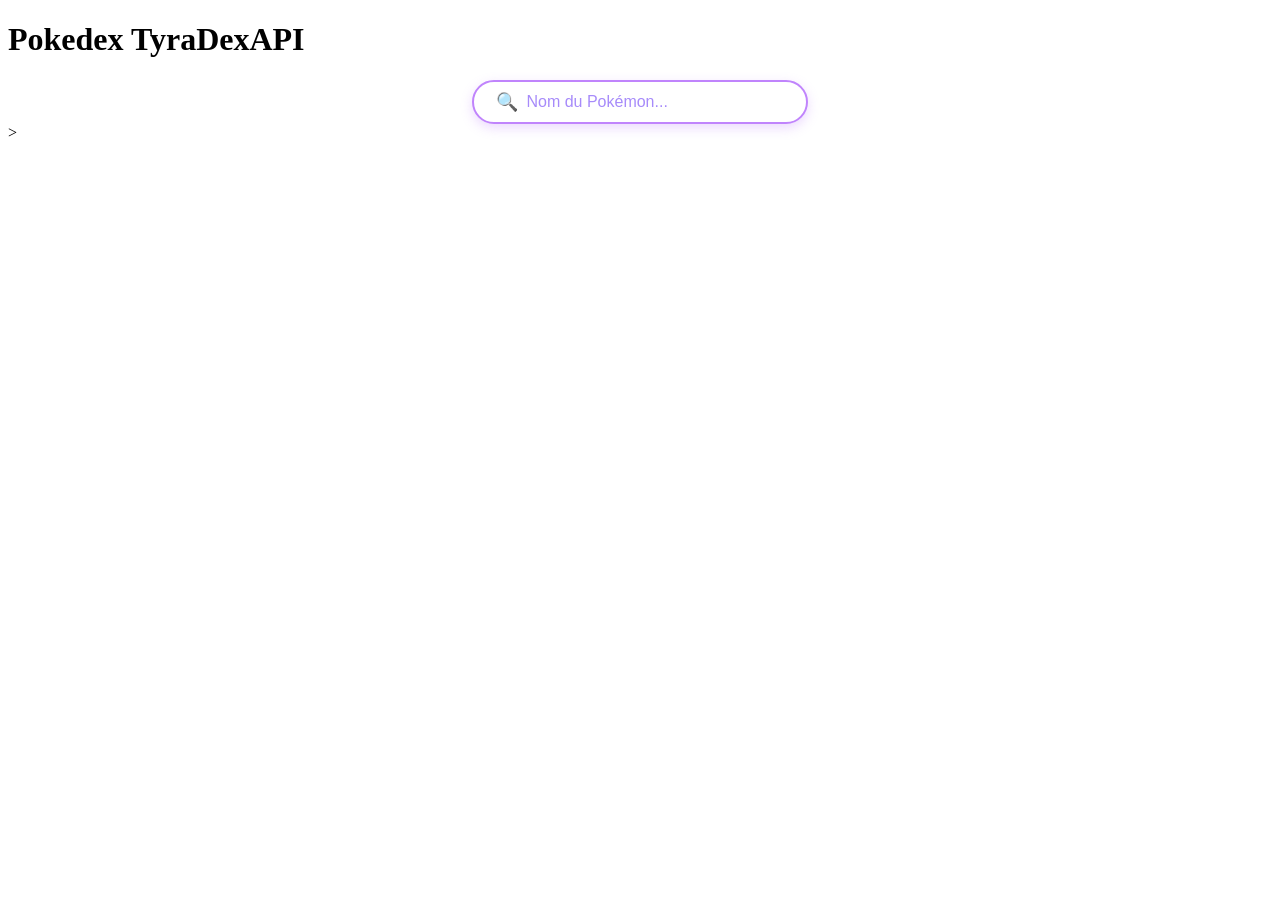
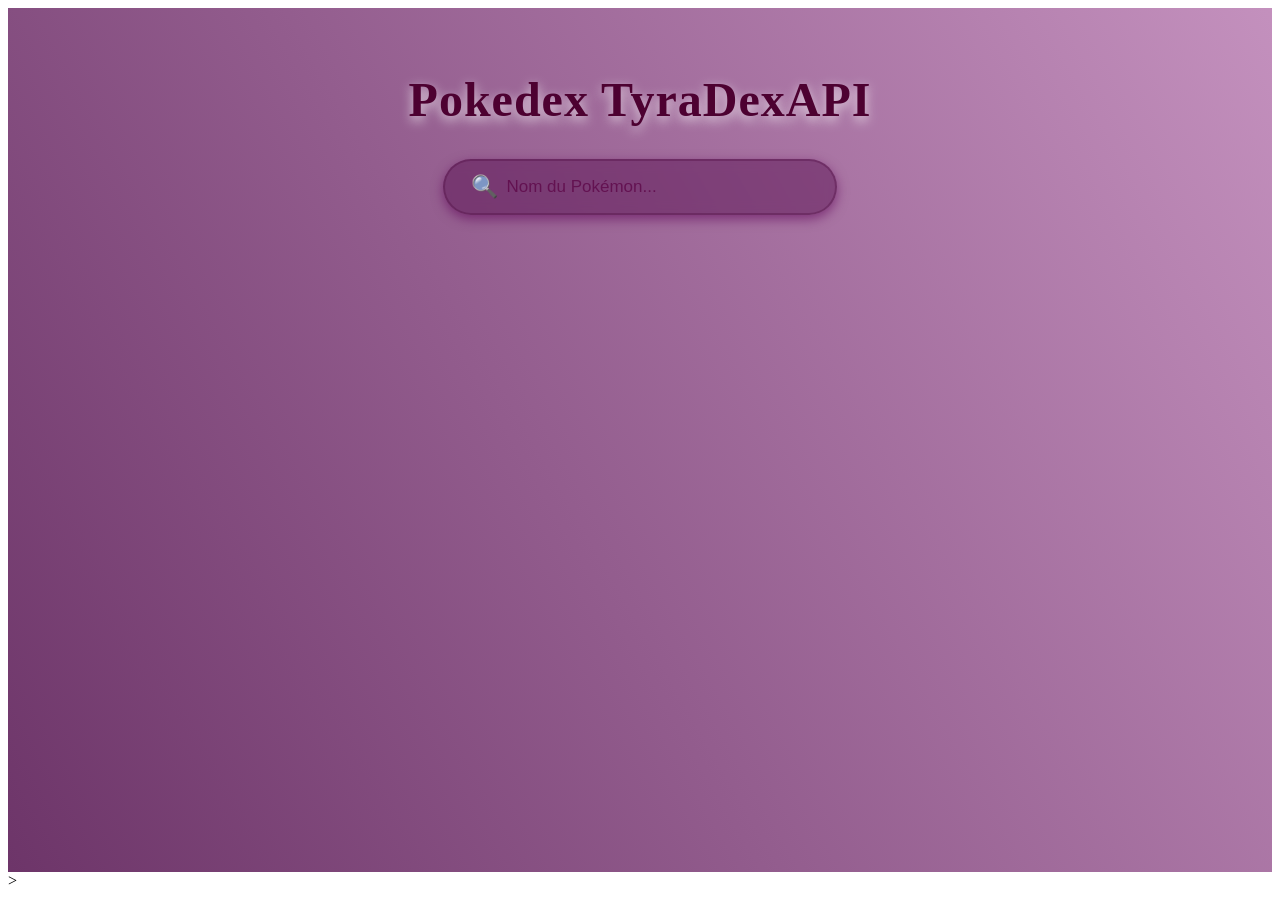
Before and after one commit to KAN-CIEL/Pokedex_TyraDexAPI, an Angular app: page / in a window 1280 px wide. Before the commit the page ends 800 px from the top, so only its background shows below. Built offline with nearby package versions, Linux system fonts and the light colour scheme.

Commit message:
pokedex v1.0

```diff
--- a/src/app/app.css
+++ b/src/app/app.css
@@ -1,57 +1,71 @@
-.formulaire {
-    color : blue;
-    justify-content: center;
-    align-items: center;
+:root {
+  --violet: #7e22ce;
+  --rose: #d946ef;
+  --bleu: #93c5fd;
+  --text-dark: #1f1f1f;
+  --card-bg: rgba(255, 255, 255, 0.15);
+  --card-border: rgba(255, 255, 255, 0.25);
 }
 
-.input {
-    box-shadow: 10px;
+/* Fond global */
+.main {
+  min-height: 100vh;
+  background: linear-gradient(60deg, rgb(60, 1, 57), #e9b8e2);
+  background-size: 200% 200%;
+  animation: gradientMove 12s ease infinite;
+
+  padding: 2rem;
+  display: flex;
+  flex-direction: column;
+  align-items: center;
 }
 
-.search-bar {
-  display: flex;
-  justify-content: center;
-  margin-top: 20px;
+@keyframes gradientMove {
+  0% { background-position: 0% 50%; }
+  50% { background-position: 100% 50%; }
+  100% { background-position: 0% 50%; }
 }
 
+/* Grand titre */
+.titleH1 {
+  font-size: 3rem;
+  font-weight: 900;
+  color: rgb(77, 1, 49);
+  text-shadow: 0 4px 12px rgba(246, 246, 246, 0.78);
+  margin-bottom: 2rem;
+  letter-spacing: 1px;
+}
+
+/* Barre de recherche foncée */
 .search-container {
   display: flex;
   align-items: center;
-  background: white;
-  border: 2px solid #c084fc; /* violet clair */
-  border-radius: 30px;
-  padding: 8px 16px;
-  width: 300px;
-  box-shadow: 0 4px 12px rgba(192, 132, 252, 0.3);
-  transition: 0.2s ease;
+  background: rgba(82, 7, 74, 0.446);
+  border: 2px solid rgba(70, 1, 55, 0.306);
+  border-radius: 40px;
+  padding: 12px 20px;
+  width: 350px;
+  box-shadow: 0 4px 12px rgba(93, 0, 87, 0.576);
+  backdrop-filter: blur(6px);
 }
 
-.search-container:hover {
-  box-shadow: 0 6px 16px rgba(192, 132, 252, 0.45);
-}
-
-.search-icon {
-  font-size: 18px;
-  color: #a855f7; /* violet */
-  margin-right: 10px;
+.search-icon-btn {
+  background: none;
+  border: none;
+  cursor: pointer;
+  font-size: 22px;
+  color: rgb(112, 1, 88);
 }
 
 .search-input {
   border: none;
   outline: none;
   width: 100%;
-  font-size: 16px;
-  color: #4b5563; /* gris foncé */
+  font-size: 17px;
+  color: rgb(248, 246, 247);
+  background: transparent;
 }
 
 .search-input::placeholder {
-  color: #a78bfa; /* violet pastel */
+  color: rgba(90, 1, 67, 0.7);
 }
-
-.search-icon-btn {
-  background: none;
-  border: none;
-  cursor: pointer;
-  font-size: 18px;
-  color: #a855f7;
-}
--- a/src/component/pokemon-resistances/pokemon-resistances.css
+++ b/src/component/pokemon-resistances/pokemon-resistances.css
@@ -1,9 +1,26 @@
 .tabRes {
-    display: grid;
-    grid-template-columns: repeat(6, minmax(0, 1fr));
-    gap: 1rem;
-    box-shadow: 0 25px 50px -12px rgba(0, 0, 0, 0.25);
-    border: 1px solid rgb(147, 51, 234);
-    border-radius: 0.5rem;
-    margin-bottom: 1rem;
+  display: grid;
+  grid-template-columns: repeat(6, 1fr);
+  gap: 1rem;
+  padding: 1rem;
+  background: var(--card-bg);
+  border: 2px solid var(--card-border);
+  border-radius: 0.8rem;
+  backdrop-filter: blur(8px);
+  box-shadow: 0 20px 40px rgba(120, 2, 98, 0.325);
 }
+
+.tabRes img {
+  width: 50px;
+  height: 50px;
+  padding: 6px;
+  border-radius: 10px;
+  background: rgba(169, 0, 152, 0.648);
+  border: 1px solid rgba(242, 215, 232, 0.429);
+}
+
+.multiplier {
+  text-align: center;
+  font-weight: bold;
+  color: rgb(21, 1, 28);
+}
--- a/src/component/pokemon-statistiques/pokemon-statistiques.css
+++ b/src/component/pokemon-statistiques/pokemon-statistiques.css
@@ -1,25 +1,27 @@
-tbody {
-    justify-content: center;
-    align-items: center;
-    border: 2px solid;
-    align-content: center;
-    margin-left: 10px;
+.tableau {
+  width: 100%;
+  margin-top: 1rem;
 }
 
 .td {
-    color: purple;
-    font: bold;
+  color: rgb(0, 0, 0);
+  font-weight: 700;
+  font-size: 1rem;
+}
+
+.td1 {
+  color: rgb(4, 0, 3);
+  font-weight: 700;
 }
 
 .bar-cell {
-    width: 150px;
-    max-width: 90%;
-    padding: 0 10px;
+  width: 160px;
+  padding: 0 10px;
 }
 
 .bar {
-    height: 12px;
-    border-radius: 6px;
-    transition: width 0.3s ease;
-    background-color: gray;
+  height: 12px;
+  border-radius: 6px;
+  background: rgba(255, 0, 0, 0.3);
+  box-shadow: inset 0 0 6px rgba(0,0,0,0.3);
 }
--- a/src/component/pokemon-type-information/pokemon-type-information.css
+++ b/src/component/pokemon-type-information/pokemon-type-information.css
@@ -0,0 +1,27 @@
+.types {
+  margin-top: 1rem;
+  padding: 1rem;
+  border-radius: 0.8rem;
+  background: var(--card-bg);
+  border: 2px solid var(--card-border);
+  text-align: center;
+  backdrop-filter: blur(8px);
+}
+
+.Types_p {
+  color: rgb(77, 1, 49);
+  font-weight: 700;
+  font-size: 1.3rem;
+  margin-bottom: 0.5rem;
+  text-shadow: 0 2px 6px rgba(255, 255, 255, 0.611);
+}
+
+/* Types en mode badge */
+.types img {
+  width: 55px;
+  padding: 6px;
+  border-radius: 10px;
+  background: rgba(255,255,255,0.2);
+  border: 1px solid rgba(255,255,255,0.4);
+  margin: 0 6px;
+}
--- a/src/component/pokemon-view/pokemon-view.css
+++ b/src/component/pokemon-view/pokemon-view.css
@@ -1,20 +1,32 @@
-h2 {
-    color : purple;
-    font-size: 10;
+.mainDiv {
+  background: var(--card-bg);
+  border: 2px solid var(--card-border);
+  border-radius: 1rem;
+  padding: 1.5rem;
+  width: 90%;
+  max-width: 500px;
+  margin-top: 2rem;
+  text-align: center;
+  backdrop-filter: blur(10px);
+  box-shadow: 0 20px 40px rgba(0,0,0,0.25);
 }
 
-.Stat {
-    display: flex;
-    margin-top: 1rem;
-    flex-direction: column;
-    gap: 1rem;
-    align-items: center;
+/* Titre du Pokémon */
+h2 {
+  color: rgb(77, 1, 49);
+  font-size: 2rem;
+  font-weight: 800;
+  margin-bottom: 1rem;
+  text-shadow: 0 3px 10px rgba(245, 245, 245, 0.737);
 }
 
-.mainDiv {
-    box-shadow: 0 25px 50px -12px rgba(0, 0, 0, 0.25);
-    border: 1px solid rgb(147, 51, 234);
-    border-radius: 0.5rem;
-    margin-top: 1rem;
-
+/* Cadre sprites */
+img {
+  width: 180px;
+  padding: 12px;
+  border-radius: 12px;
+  border: 2px solid rgba(255,255,255,0.4);
+  background: rgba(255,255,255,0.15);
+  box-shadow: 0 10px 25px rgba(0,0,0,0.3);
+  margin-bottom: 1rem;
 }
```
